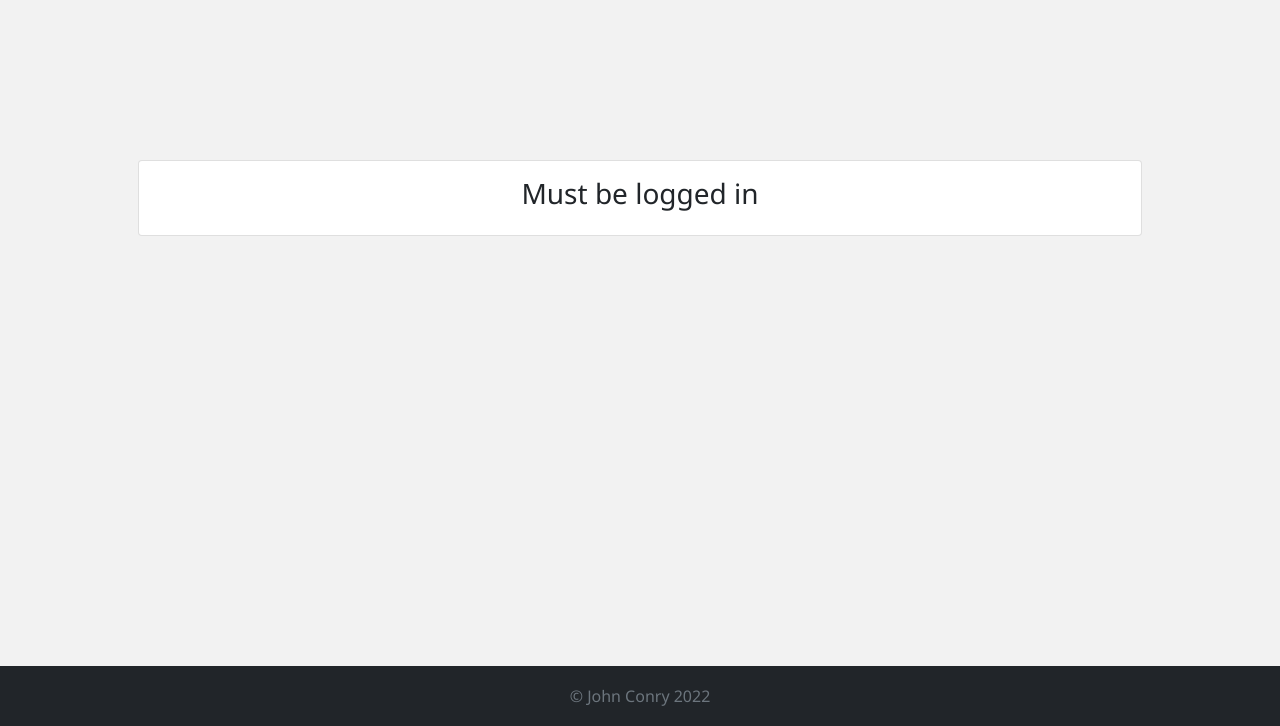
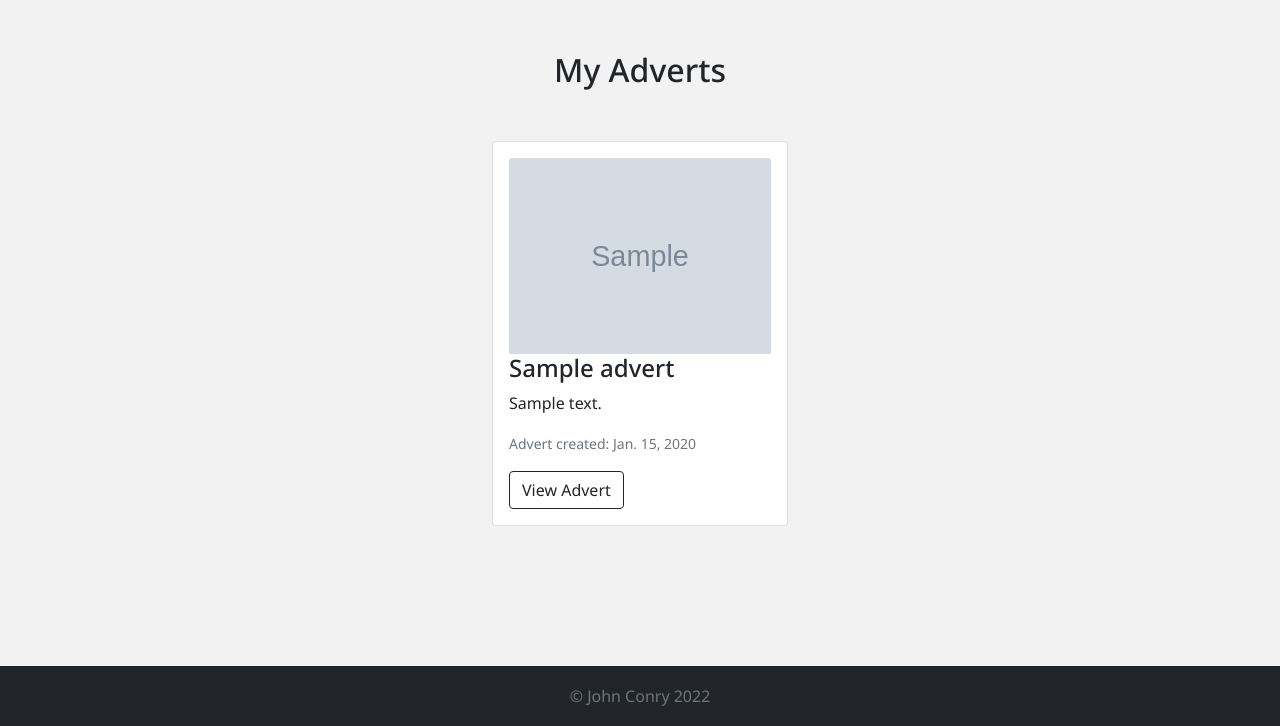
Before and after one commit to Code-Institute-Submissions/Johnathonanon-project-4_JulyResub, a Django app: page /my_adverts/ in a window 1280 px wide. Shown: the part 74-800 px from the top of the page. Run offline with Django 3.2, Linux system fonts and the light colour scheme; tables that the repository leaves empty hold one stand-in row (values such as "Sample post"); grey boxes marked "Sample" are stand-in pictures; some libraries are stand-ins or nearby versions.

Commit message:
Add docstrings

```diff
--- a/main/models.py
+++ b/main/models.py
@@ -1,9 +1,16 @@
+"""
+Imports
+"""
 from django.db import models
 from django.contrib.auth.models import User
 from autoslug import AutoSlugField
 
 
 class Advert(models.Model):
+
+    """
+    Main Advert Model user can create Advert instance from
+    """
 
     TYPES = (
         ("firearm", "Firearm"),
@@ -27,12 +34,15 @@ class Advert(models.Model):
         max_length=100, unique=False, blank=True, default="N/A")
     price = models.DecimalField(max_digits=6, decimal_places=2)
     description = models.TextField()
-    seller = models.ForeignKey(
-        User, on_delete=models.CASCADE, related_name='seller')
+    seller = models.ForeignKey(User, on_delete=models.CASCADE, related_name='seller')
     contact_details = models.CharField(max_length=100, unique=False, default="")
     created_on = models.DateField(auto_now_add=True)
 
     class Meta:
+
+        """
+        Meta Class
+        """
         ordering = ['-created_on']
 
     def __str__(self):
--- a/main/views.py
+++ b/main/views.py
@@ -1,19 +1,30 @@
+"""
+Imports
+"""
 from django.shortcuts import render, get_object_or_404, redirect
 from django.views import generic, View
+from django.views.generic.edit import CreateView
 from .models import Advert
 from .forms import AdvertForm
-from django.views.generic.edit import CreateView
 
 
 class AdvertList(generic.ListView):
+    """
+    Generates list of advert objects to populate index.html
+    """
     model = Advert
     queryset = Advert.objects.order_by('-created_on')
     template_name = 'index.html'
 
 
 class AdvertInfo(View):
-
+    """
+    Allows user to view more information about a particular advert
+    """
     def get(self, request, slug, *args, **kwargs):
+        """
+        Gets and renders selected advert
+        """
         queryset = Advert.objects
         advert = get_object_or_404(queryset, slug=slug)
 
@@ -23,6 +34,9 @@ class AdvertInfo(View):
 
 
 class PostAdvert(CreateView):
+    """
+    Allows user to post an advert
+    """
     model = Advert
     form_class = AdvertForm
     template_name = 'post_advert.html'
@@ -36,11 +50,9 @@ class PostAdvert(CreateView):
 
 
 class MyAdvertList(generic.ListView):
-
-    def get(self, request, *args, **kwargs):
-        model = Advert
-        queryset = Advert.objects.filter(seller_id=request.user.id).order_by('-created_on')
-
-        return render(request, "my_adverts.html", {
-            "advert": Advert,
-        })
+    """
+    Generates list of users posted ads
+    """
+    model = Advert
+    queryset = Advert.objects.order_by('-created_on')
+    template_name = 'my_adverts.html'
--- a/templates/base.html
+++ b/templates/base.html
@@ -57,7 +57,6 @@
                         </a>
                         <ul class="dropdown-menu" aria-labelledby="navbarDropdown">
                           <li><a class="dropdown-item" href="{% url 'my_adverts' %}">My Adverts</a></li>
-                          <li><a class="dropdown-item" href="#">My Messages</a></li>
                         </ul>
                     </li>
                     <li class="nav-item">
--- a/templates/index.html
+++ b/templates/index.html
@@ -5,7 +5,7 @@
 <div class="container-fluid">
     <div class="col-12">
 
-        <!-- Banner Image and Searchbar -->
+        <!-- Banner Image -->
 
         <div class="row banner">
             <div class="bg-image d-flex justify-content-center align-items-center" style="background-image: url('static/thomas-tucker-2q3RH6grop4-unsplash (1).jpg'); height: 40vh; background-size: cover;
--- a/templates/my_adverts.html
+++ b/templates/my_adverts.html
@@ -2,7 +2,18 @@
 
 {% block content %}
 
-{% if user.is_authenticated %}
+<div class="container-fluid">
+  <div class="col-12">
+
+      <!-- Section Heading -->
+
+      <div class="row">
+          <h2 class="section-title">My Adverts</h2>
+      </div>
+
+      <!-- Filtered Advert List -->
+
+      {% if advert.seller_id == request.user.id %}
       <div class="row row-cols-1 row-cols-sm-2 row-cols-md-4 justify-content-center">
           {% for advert in advert_list %}
           <div class="col-9 mb-3">
@@ -19,19 +30,8 @@
           </div>
           {% endfor %}
       </div>
-
-{% else %}
-
-<div class="container-fluid">
-    <div class="card signin-card offset-md-2">
-      <div class="card-body">
-
-        <h3>Must be logged in</h3>
-
-        </div>
+      {% endif %}
   </div>
 </div>
 
-{% endif %}
-
 {% endblock%}
```
Also changed, not shown: main/forms.py (+9 -0 lines), main/urls.py (line endings or trailing spaces). Lines whose indentation alone changed are shown as unchanged.
